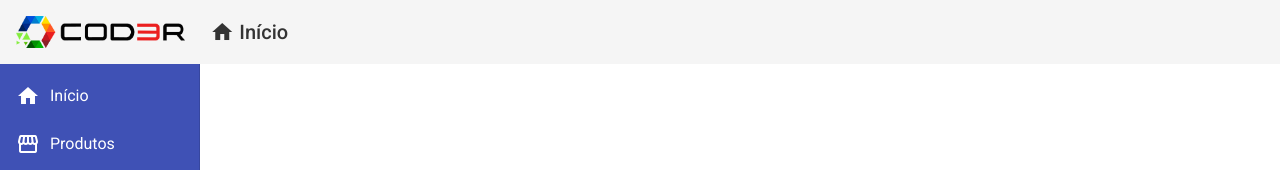
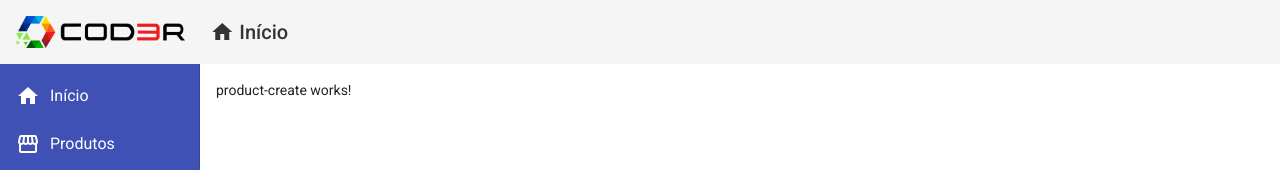
Before and after one commit to claudioonohara/crud-angular, an Angular app: page /products/create in a window 1280 px wide. Before the commit this address led to /. Shown: the top 170 px of the page. Built offline with nearby package versions, Linux system fonts and the light colour scheme.

Commit message:
criado esquelo do component create product e sua rota

```diff
--- a/src/app/app-routing.module.ts
+++ b/src/app/app-routing.module.ts
@@ -3,6 +3,7 @@
 
 import { HomeComponent } from "./views/home/home.component";
 import { ProductCrudComponent } from "./views/product-crud/product-crud.component";
+import { ProductCreateComponent } from './components/product/product-create/product-create.component';
 
 const routes: Routes = [{
   path: "",
@@ -10,6 +11,10 @@
 },{
   path: "products",
   component: ProductCrudComponent
+},
+{
+  path: "products/create",
+  component: ProductCreateComponent
 }];
 
 @NgModule({
--- a/src/app/app.module.ts
+++ b/src/app/app.module.ts
@@ -15,6 +15,7 @@
 import { MatListModule } from '@angular/material/list';
 import { HomeComponent } from './views/home/home.component';
 import { ProductCrudComponent } from './views/product-crud/product-crud.component';
+import { ProductCreateComponent } from './components/product/product-create/product-create.component';
 
 @NgModule({
   declarations: [
@@ -23,7 +24,8 @@
     FooterComponent,
     NavComponent,
     HomeComponent,
-    ProductCrudComponent
+    ProductCrudComponent,
+    ProductCreateComponent
   ],
   imports: [
     BrowserModule,
--- /dev/null
+++ b/src/app/components/product/product-create/product-create.component.html
@@ -0,0 +1 @@
+<p>product-create works!</p>
--- /dev/null
+++ b/src/app/components/product/product-create/product-create.component.ts
@@ -0,0 +1,15 @@
+import { Component, OnInit } from '@angular/core';
+
+@Component({
+  selector: 'app-product-create',
+  templateUrl: './product-create.component.html',
+  styleUrls: ['./product-create.component.css']
+})
+export class ProductCreateComponent implements OnInit {
+
+  constructor() { }
+
+  ngOnInit(): void {
+  }
+
+}
```
Also changed, not shown: src/app/components/product/product-create/product-create.component.css (added).
